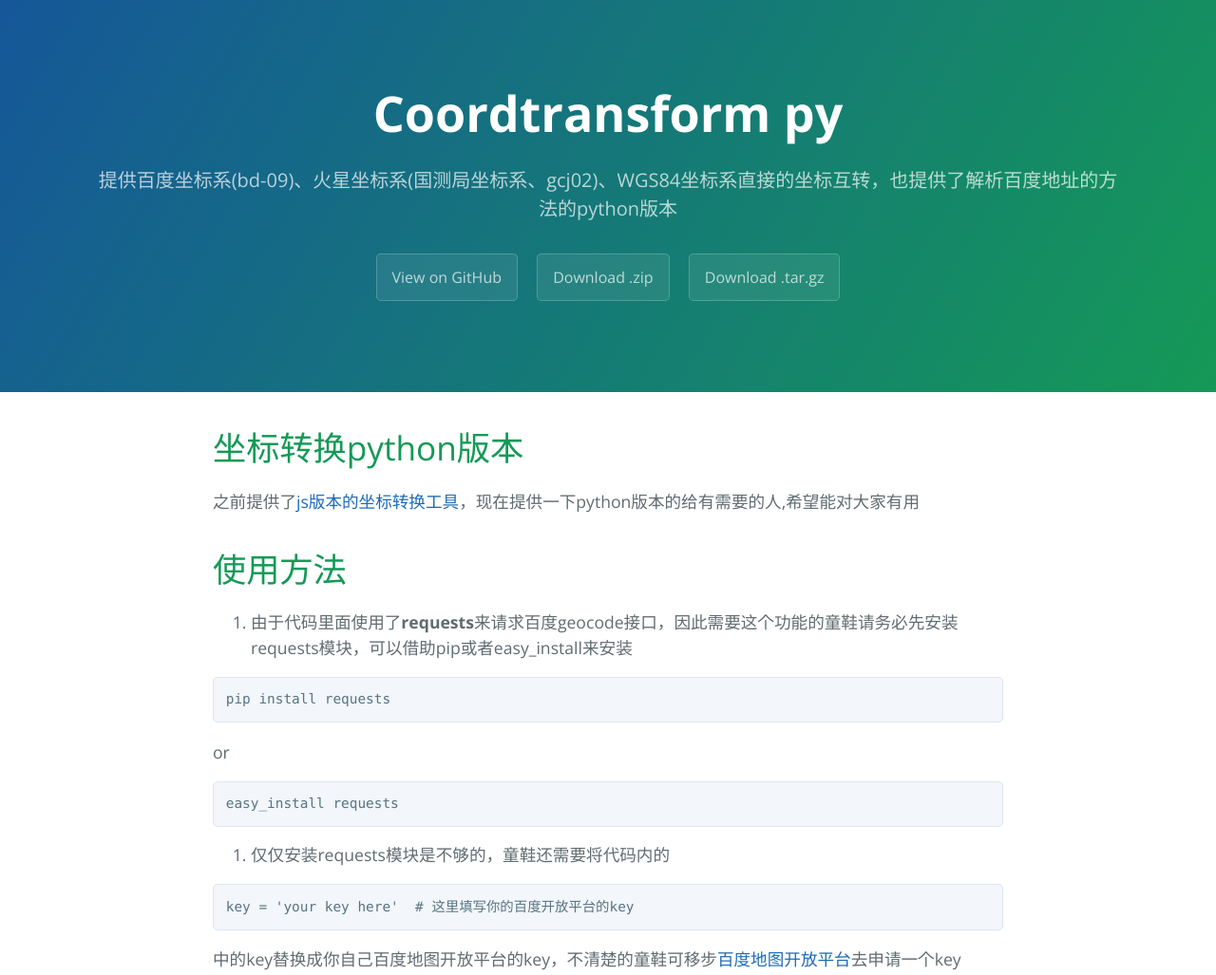
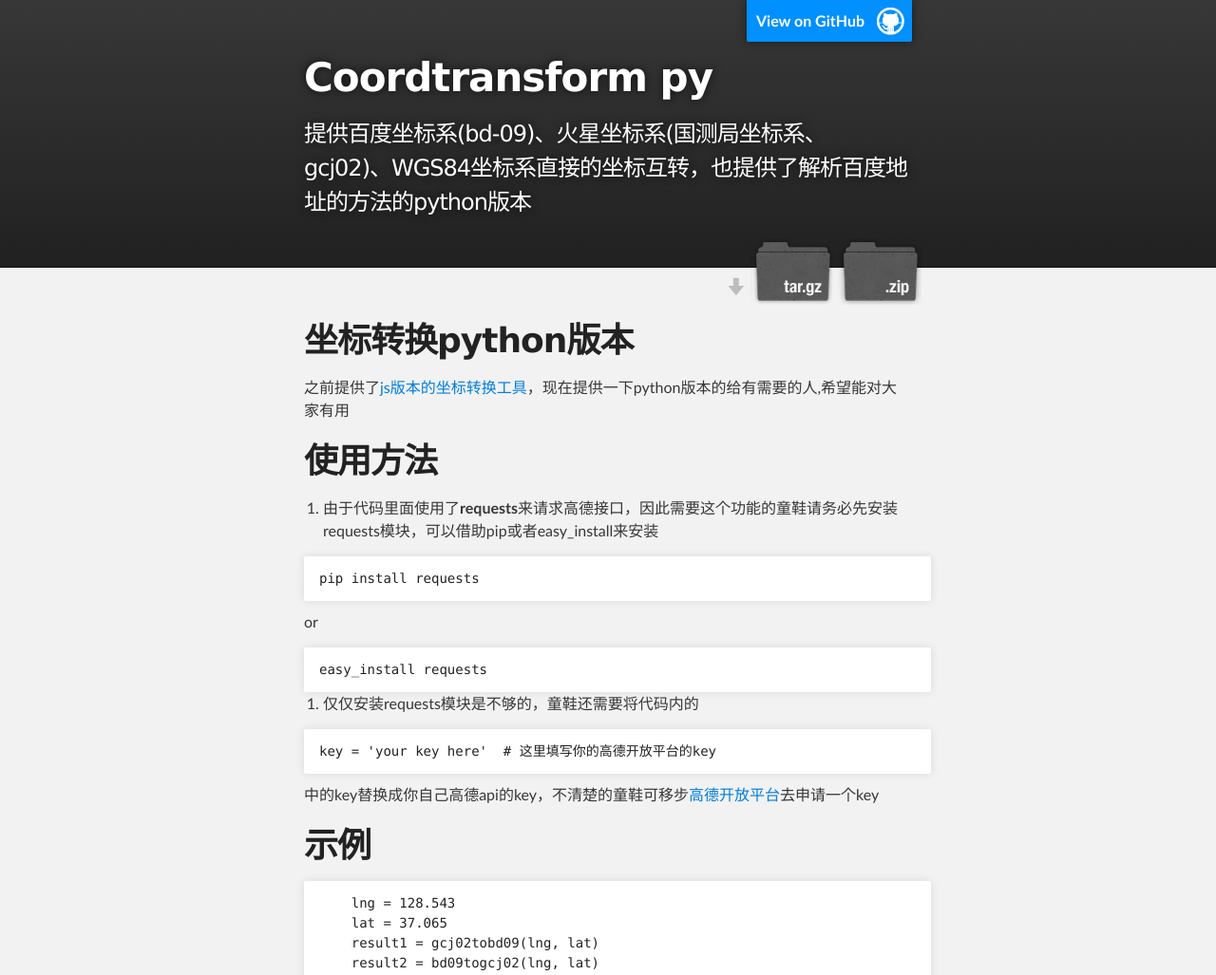
Before and after one commit to wandergis/coordTransform_py, a plain HTML site: page index.html in a window 1280 px wide. Shown: the top 1027 px of the page at 95% size. Drawn offline with nearby package versions, Linux system fonts and the light colour scheme.

Commit message:
Create gh-pages branch via GitHub

```diff
--- a/index.html
+++ b/index.html
@@ -1,34 +1,46 @@
 <!DOCTYPE html>
-<html lang="en-us">
+<html>
+
   <head>
-    <meta charset="UTF-8">
-    <title>Coordtransform py by wandergis</title>
-    <meta name="viewport" content="width=device-width, initial-scale=1">
-    <link rel="stylesheet" type="text/css" href="stylesheets/normalize.css" media="screen">
-    <link href='https://fonts.googleapis.com/css?family=Open+Sans:400,700' rel='stylesheet' type='text/css'>
-    <link rel="stylesheet" type="text/css" href="stylesheets/stylesheet.css" media="screen">
-    <link rel="stylesheet" type="text/css" href="stylesheets/github-light.css" media="screen">
+    <meta charset='utf-8'>
+    <meta http-equiv="X-UA-Compatible" content="chrome=1">
+    <meta name="description" content="Coordtransform py : 提供百度坐标系(bd-09)、火星坐标系(国测局坐标系、gcj02)、WGS84坐标系直接的坐标互转，也提供了解析百度地址的方法的python版本">
+
+    <link rel="stylesheet" type="text/css" media="screen" href="stylesheets/stylesheet.css">
+
+    <title>Coordtransform py</title>
   </head>
+
   <body>
-    <section class="page-header">
-      <h1 class="project-name">Coordtransform py</h1>
-      <h2 class="project-tagline">提供百度坐标系(bd-09)、火星坐标系(国测局坐标系、gcj02)、WGS84坐标系直接的坐标互转，也提供了解析百度地址的方法的python版本</h2>
-      <a href="https://github.com/wandergis/coordTransform_py" class="btn">View on GitHub</a>
-      <a href="https://github.com/wandergis/coordTransform_py/zipball/master" class="btn">Download .zip</a>
-      <a href="https://github.com/wandergis/coordTransform_py/tarball/master" class="btn">Download .tar.gz</a>
-    </section>
 
-    <section class="main-content">
-      <h1>
-<a id="坐标转换python版本" class="anchor" href="#%E5%9D%90%E6%A0%87%E8%BD%AC%E6%8D%A2python%E7%89%88%E6%9C%AC" aria-hidden="true"><span class="octicon octicon-link"></span></a>坐标转换python版本</h1>
+    <!-- HEADER -->
+    <div id="header_wrap" class="outer">
+        <header class="inner">
+          <a id="forkme_banner" href="https://github.com/wandergis/coordTransform_py">View on GitHub</a>
 
-<p>之前提供了<a href="https://github.com/wandergis/coordTransform">js版本的坐标转换工具</a>，现在提供一下python版本的给有需要的人,希望能对大家有用</p>
+          <h1 id="project_title">Coordtransform py</h1>
+          <h2 id="project_tagline">提供百度坐标系(bd-09)、火星坐标系(国测局坐标系、gcj02)、WGS84坐标系直接的坐标互转，也提供了解析百度地址的方法的python版本</h2>
+
+            <section id="downloads">
+              <a class="zip_download_link" href="https://github.com/wandergis/coordTransform_py/zipball/master">Download this project as a .zip file</a>
+              <a class="tar_download_link" href="https://github.com/wandergis/coordTransform_py/tarball/master">Download this project as a tar.gz file</a>
+            </section>
+        </header>
+    </div>
+
+    <!-- MAIN CONTENT -->
+    <div id="main_content_wrap" class="outer">
+      <section id="main_content" class="inner">
+        <h1>
+<a id="坐标转换python版本" class="anchor" href="#%E5%9D%90%E6%A0%87%E8%BD%AC%E6%8D%A2python%E7%89%88%E6%9C%AC" aria-hidden="true"><span aria-hidden="true" class="octicon octicon-link"></span></a>坐标转换python版本</h1>
+
+<p>之前提供了<a href="https://github.com/wandergis/coordtransform">js版本的坐标转换工具</a>，现在提供一下python版本的给有需要的人,希望能对大家有用</p>
 
 <h1>
-<a id="使用方法" class="anchor" href="#%E4%BD%BF%E7%94%A8%E6%96%B9%E6%B3%95" aria-hidden="true"><span class="octicon octicon-link"></span></a>使用方法</h1>
+<a id="使用方法" class="anchor" href="#%E4%BD%BF%E7%94%A8%E6%96%B9%E6%B3%95" aria-hidden="true"><span aria-hidden="true" class="octicon octicon-link"></span></a>使用方法</h1>
 
 <ol>
-<li>由于代码里面使用了<strong>requests</strong>来请求百度geocode接口，因此需要这个功能的童鞋请务必先安装requests模块，可以借助pip或者easy_install来安装</li>
+<li>由于代码里面使用了<strong>requests</strong>来请求高德接口，因此需要这个功能的童鞋请务必先安装requests模块，可以借助pip或者easy_install来安装</li>
 </ol>
 
 <pre><code>pip install requests
@@ -43,13 +55,13 @@
 <li>仅仅安装requests模块是不够的，童鞋还需要将代码内的</li>
 </ol>
 
-<pre><code>key = 'your key here'  # 这里填写你的百度开放平台的key
+<pre><code>key = 'your key here'  # 这里填写你的高德开放平台的key
 </code></pre>
 
-<p>中的key替换成你自己百度地图开放平台的key，不清楚的童鞋可移步<a href="http://developer.baidu.com/map/index.php?title=%E9%A6%96%E9%A1%B5">百度地图开放平台</a>去申请一个key</p>
+<p>中的key替换成你自己高德api的key，不清楚的童鞋可移步<a href="http://lbs.amap.com/dev/">高德开放平台</a>去申请一个key</p>
 
 <h1>
-<a id="示例" class="anchor" href="#%E7%A4%BA%E4%BE%8B" aria-hidden="true"><span class="octicon octicon-link"></span></a>示例</h1>
+<a id="示例" class="anchor" href="#%E7%A4%BA%E4%BE%8B" aria-hidden="true"><span aria-hidden="true" class="octicon octicon-link"></span></a>示例</h1>
 
 <pre><code>    lng = 128.543
     lat = 37.065
@@ -62,19 +74,21 @@
 </code></pre>
 
 <h1>
-<a id="sometips" class="anchor" href="#sometips" aria-hidden="true"><span class="octicon octicon-link"></span></a>sometips</h1>
+<a id="sometips" class="anchor" href="#sometips" aria-hidden="true"><span aria-hidden="true" class="octicon octicon-link"></span></a>sometips</h1>
 
 <p>代码最后写了一些示例代码，不需要的同学可以删掉，完全可以作为一个坐标转换模块引用到大家的项目中</p>
+      </section>
+    </div>
 
-      <footer class="site-footer">
-        <span class="site-footer-owner"><a href="https://github.com/wandergis/coordTransform_py">Coordtransform py</a> is maintained by <a href="https://github.com/wandergis">wandergis</a>.</span>
+    <!-- FOOTER  -->
+    <div id="footer_wrap" class="outer">
+      <footer class="inner">
+        <p class="copyright">Coordtransform py maintained by <a href="https://github.com/wandergis">wandergis</a></p>
+        <p>Published with <a href="https://pages.github.com">GitHub Pages</a></p>
+      </footer>
+    </div>
 
-        <span class="site-footer-credits">This page was generated by <a href="https://pages.github.com">GitHub Pages</a> using the <a href="https://github.com/jasonlong/cayman-theme">Cayman theme</a> by <a href="https://twitter.com/jasonlong">Jason Long</a>.</span>
-      </footer>
-
-    </section>
-
-            <script type="text/javascript">
+              <script type="text/javascript">
             var gaJsHost = (("https:" == document.location.protocol) ? "https://ssl." : "http://www.");
             document.write(unescape("%3Cscript src='" + gaJsHost + "google-analytics.com/ga.js' type='text/javascript'%3E%3C/script%3E"));
           </script>
@@ -85,5 +99,6 @@
             } catch(err) {}
           </script>
 
+
   </body>
 </html>
--- /dev/null
+++ b/javascripts/main.js
@@ -0,0 +1 @@
+console.log('This would be the main JS file.');
--- a/stylesheets/stylesheet.css
+++ b/stylesheets/stylesheet.css
@@ -1,245 +1,425 @@
-* {
-  box-sizing: border-box; }
+/*******************************************************************************
+Slate Theme for GitHub Pages
+by Jason Costello, @jsncostello
+*******************************************************************************/
+
+@import url(github-light.css);
+
+/*******************************************************************************
+MeyerWeb Reset
+*******************************************************************************/
+
+html, body, div, span, applet, object, iframe,
+h1, h2, h3, h4, h5, h6, p, blockquote, pre,
+a, abbr, acronym, address, big, cite, code,
+del, dfn, em, img, ins, kbd, q, s, samp,
+small, strike, strong, sub, sup, tt, var,
+b, u, i, center,
+dl, dt, dd, ol, ul, li,
+fieldset, form, label, legend,
+table, caption, tbody, tfoot, thead, tr, th, td,
+article, aside, canvas, details, embed,
+figure, figcaption, footer, header, hgroup,
+menu, nav, output, ruby, section, summary,
+time, mark, audio, video {
+  margin: 0;
+  padding: 0;
+  border: 0;
+  font: inherit;
+  vertical-align: baseline;
+}
+
+/* HTML5 display-role reset for older browsers */
+article, aside, details, figcaption, figure,
+footer, header, hgroup, menu, nav, section {
+  display: block;
+}
+
+ol, ul {
+  list-style: none;
+}
+
+table {
+  border-collapse: collapse;
+  border-spacing: 0;
+}
+
+/*******************************************************************************
+Theme Styles
+*******************************************************************************/
 
 body {
-  padding: 0;
-  margin: 0;
-  font-family: "Open Sans", "Helvetica Neue", Helvetica, Arial, sans-serif;
+  box-sizing: border-box;
+  color:#373737;
+  background: #212121;
   font-size: 16px;
+  font-family: 'Myriad Pro', Calibri, Helvetica, Arial, sans-serif;
   line-height: 1.5;
-  color: #606c71; }
+  -webkit-font-smoothing: antialiased;
+}
+
+h1, h2, h3, h4, h5, h6 {
+  margin: 10px 0;
+  font-weight: 700;
+  color:#222222;
+  font-family: 'Lucida Grande', 'Calibri', Helvetica, Arial, sans-serif;
+  letter-spacing: -1px;
+}
+
+h1 {
+  font-size: 36px;
+  font-weight: 700;
+}
+
+h2 {
+  padding-bottom: 10px;
+  font-size: 32px;
+  background: url('../images/bg_hr.png') repeat-x bottom;
+}
+
+h3 {
+  font-size: 24px;
+}
+
+h4 {
+  font-size: 21px;
+}
+
+h5 {
+  font-size: 18px;
+}
+
+h6 {
+  font-size: 16px;
+}
+
+p {
+  margin: 10px 0 15px 0;
+}
+
+footer p {
+  color: #f2f2f2;
+}
 
 a {
-  color: #1e6bb8;
-  text-decoration: none; }
-  a:hover {
-    text-decoration: underline; }
+  text-decoration: none;
+  color: #007edf;
+  text-shadow: none;
 
-.btn {
-  display: inline-block;
-  margin-bottom: 1rem;
-  color: rgba(255, 255, 255, 0.7);
-  background-color: rgba(255, 255, 255, 0.08);
-  border-color: rgba(255, 255, 255, 0.2);
-  border-style: solid;
-  border-width: 1px;
-  border-radius: 0.3rem;
-  transition: color 0.2s, background-color 0.2s, border-color 0.2s; }
-  .btn + .btn {
-    margin-left: 1rem; }
+  transition: color 0.5s ease;
+  transition: text-shadow 0.5s ease;
+  -webkit-transition: color 0.5s ease;
+  -webkit-transition: text-shadow 0.5s ease;
+  -moz-transition: color 0.5s ease;
+  -moz-transition: text-shadow 0.5s ease;
+  -o-transition: color 0.5s ease;
+  -o-transition: text-shadow 0.5s ease;
+  -ms-transition: color 0.5s ease;
+  -ms-transition: text-shadow 0.5s ease;
+}
 
-.btn:hover {
-  color: rgba(255, 255, 255, 0.8);
-  text-decoration: none;
-  background-color: rgba(255, 255, 255, 0.2);
-  border-color: rgba(255, 255, 255, 0.3); }
+a:hover, a:focus {text-decoration: underline;}
 
-@media screen and (min-width: 64em) {
-  .btn {
-    padding: 0.75rem 1rem; } }
+footer a {
+  color: #F2F2F2;
+  text-decoration: underline;
+}
 
-@media screen and (min-width: 42em) and (max-width: 64em) {
-  .btn {
-    padding: 0.6rem 0.9rem;
-    font-size: 0.9rem; } }
+em {
+  font-style: italic;
+}
 
-@media screen and (max-width: 42em) {
-  .btn {
-    display: block;
-    width: 100%;
-    padding: 0.75rem;
-    font-size: 0.9rem; }
-    .btn + .btn {
-      margin-top: 1rem;
-      margin-left: 0; } }
+strong {
+  font-weight: bold;
+}
 
-.page-header {
+img {
+  position: relative;
+  margin: 0 auto;
+  max-width: 739px;
+  padding: 5px;
+  margin: 10px 0 10px 0;
+  border: 1px solid #ebebeb;
+
+  box-shadow: 0 0 5px #ebebeb;
+  -webkit-box-shadow: 0 0 5px #ebebeb;
+  -moz-box-shadow: 0 0 5px #ebebeb;
+  -o-box-shadow: 0 0 5px #ebebeb;
+  -ms-box-shadow: 0 0 5px #ebebeb;
+}
+
+p img {
+  display: inline;
+  margin: 0;
+  padding: 0;
+  vertical-align: middle;
+  text-align: center;
+  border: none;
+}
+
+pre, code {
+  width: 100%;
+  color: #222;
+  background-color: #fff;
+
+  font-family: Monaco, "Bitstream Vera Sans Mono", "Lucida Console", Terminal, monospace;
+  font-size: 14px;
+
+  border-radius: 2px;
+  -moz-border-radius: 2px;
+  -webkit-border-radius: 2px;
+}
+
+pre {
+  width: 100%;
+  padding: 10px;
+  box-shadow: 0 0 10px rgba(0,0,0,.1);
+  overflow: auto;
+}
+
+code {
+  padding: 3px;
+  margin: 0 3px;
+  box-shadow: 0 0 10px rgba(0,0,0,.1);
+}
+
+pre code {
+  display: block;
+  box-shadow: none;
+}
+
+blockquote {
+  color: #666;
+  margin-bottom: 20px;
+  padding: 0 0 0 20px;
+  border-left: 3px solid #bbb;
+}
+
+
+ul, ol, dl {
+  margin-bottom: 15px
+}
+
+ul {
+  list-style-position: inside;
+  list-style: disc;
+  padding-left: 20px;
+}
+
+ol {
+  list-style-position: inside;
+  list-style: decimal;
+  padding-left: 20px;
+}
+
+dl dt {
+  font-weight: bold;
+}
+
+dl dd {
+  padding-left: 20px;
+  font-style: italic;
+}
+
+dl p {
+  padding-left: 20px;
+  font-style: italic;
+}
+
+hr {
+  height: 1px;
+  margin-bottom: 5px;
+  border: none;
+  background: url('../images/bg_hr.png') repeat-x center;
+}
+
+table {
+  border: 1px solid #373737;
+  margin-bottom: 20px;
+  text-align: left;
+ }
+
+th {
+  font-family: 'Lucida Grande', 'Helvetica Neue', Helvetica, Arial, sans-serif;
+  padding: 10px;
+  background: #373737;
   color: #fff;
-  text-align: center;
-  background-color: #159957;
-  background-image: linear-gradient(120deg, #155799, #159957); }
+ }
 
-@media screen and (min-width: 64em) {
-  .page-header {
-    padding: 5rem 6rem; } }
+td {
+  padding: 10px;
+  border: 1px solid #373737;
+ }
 
-@media screen and (min-width: 42em) and (max-width: 64em) {
-  .page-header {
-    padding: 3rem 4rem; } }
+form {
+  background: #f2f2f2;
+  padding: 20px;
+}
 
-@media screen and (max-width: 42em) {
-  .page-header {
-    padding: 2rem 1rem; } }
+/*******************************************************************************
+Full-Width Styles
+*******************************************************************************/
 
-.project-name {
-  margin-top: 0;
-  margin-bottom: 0.1rem; }
+.outer {
+  width: 100%;
+}
 
-@media screen and (min-width: 64em) {
-  .project-name {
-    font-size: 3.25rem; } }
+.inner {
+  position: relative;
+  max-width: 640px;
+  padding: 20px 10px;
+  margin: 0 auto;
+}
 
-@media screen and (min-width: 42em) and (max-width: 64em) {
-  .project-name {
-    font-size: 2.25rem; } }
+#forkme_banner {
+  display: block;
+  position: absolute;
+  top:0;
+  right: 10px;
+  z-index: 10;
+  padding: 10px 50px 10px 10px;
+  color: #fff;
+  background: url('../images/blacktocat.png') #0090ff no-repeat 95% 50%;
+  font-weight: 700;
+  box-shadow: 0 0 10px rgba(0,0,0,.5);
+  border-bottom-left-radius: 2px;
+  border-bottom-right-radius: 2px;
+}
 
-@media screen and (max-width: 42em) {
-  .project-name {
-    font-size: 1.75rem; } }
+#header_wrap {
+  background: #212121;
+  background: -moz-linear-gradient(top, #373737, #212121);
+  background: -webkit-linear-gradient(top, #373737, #212121);
+  background: -ms-linear-gradient(top, #373737, #212121);
+  background: -o-linear-gradient(top, #373737, #212121);
+  background: linear-gradient(top, #373737, #212121);
+}
 
-.project-tagline {
-  margin-bottom: 2rem;
-  font-weight: normal;
-  opacity: 0.7; }
+#header_wrap .inner {
+  padding: 50px 10px 30px 10px;
+}
 
-@media screen and (min-width: 64em) {
-  .project-tagline {
-    font-size: 1.25rem; } }
+#project_title {
+  margin: 0;
+  color: #fff;
+  font-size: 42px;
+  font-weight: 700;
+  text-shadow: #111 0px 0px 10px;
+}
 
-@media screen and (min-width: 42em) and (max-width: 64em) {
-  .project-tagline {
-    font-size: 1.15rem; } }
+#project_tagline {
+  color: #fff;
+  font-size: 24px;
+  font-weight: 300;
+  background: none;
+  text-shadow: #111 0px 0px 10px;
+}
 
-@media screen and (max-width: 42em) {
-  .project-tagline {
-    font-size: 1rem; } }
+#downloads {
+  position: absolute;
+  width: 210px;
+  z-index: 10;
+  bottom: -40px;
+  right: 0;
+  height: 70px;
+  background: url('../images/icon_download.png') no-repeat 0% 90%;
+}
 
-.main-content :first-child {
-  margin-top: 0; }
-.main-content img {
-  max-width: 100%; }
-.main-content h1, .main-content h2, .main-content h3, .main-content h4, .main-content h5, .main-content h6 {
-  margin-top: 2rem;
-  margin-bottom: 1rem;
-  font-weight: normal;
-  color: #159957; }
-.main-content p {
-  margin-bottom: 1em; }
-.main-content code {
-  padding: 2px 4px;
-  font-family: Consolas, "Liberation Mono", Menlo, Courier, monospace;
-  font-size: 0.9rem;
-  color: #383e41;
-  background-color: #f3f6fa;
-  border-radius: 0.3rem; }
-.main-content pre {
-  padding: 0.8rem;
-  margin-top: 0;
-  margin-bottom: 1rem;
-  font: 1rem Consolas, "Liberation Mono", Menlo, Courier, monospace;
-  color: #567482;
-  word-wrap: normal;
-  background-color: #f3f6fa;
-  border: solid 1px #dce6f0;
-  border-radius: 0.3rem; }
-  .main-content pre > code {
-    padding: 0;
-    margin: 0;
-    font-size: 0.9rem;
-    color: #567482;
-    word-break: normal;
-    white-space: pre;
-    background: transparent;
-    border: 0; }
-.main-content .highlight {
-  margin-bottom: 1rem; }
-  .main-content .highlight pre {
-    margin-bottom: 0;
-    word-break: normal; }
-.main-content .highlight pre, .main-content pre {
-  padding: 0.8rem;
-  overflow: auto;
-  font-size: 0.9rem;
-  line-height: 1.45;
-  border-radius: 0.3rem; }
-.main-content pre code, .main-content pre tt {
-  display: inline;
-  max-width: initial;
-  padding: 0;
-  margin: 0;
-  overflow: initial;
-  line-height: inherit;
-  word-wrap: normal;
-  background-color: transparent;
-  border: 0; }
-  .main-content pre code:before, .main-content pre code:after, .main-content pre tt:before, .main-content pre tt:after {
-    content: normal; }
-.main-content ul, .main-content ol {
-  margin-top: 0; }
-.main-content blockquote {
-  padding: 0 1rem;
-  margin-left: 0;
-  color: #819198;
-  border-left: 0.3rem solid #dce6f0; }
-  .main-content blockquote > :first-child {
-    margin-top: 0; }
-  .main-content blockquote > :last-child {
-    margin-bottom: 0; }
-.main-content table {
+.zip_download_link {
   display: block;
-  width: 100%;
-  overflow: auto;
-  word-break: normal;
-  word-break: keep-all; }
-  .main-content table th {
-    font-weight: bold; }
-  .main-content table th, .main-content table td {
-    padding: 0.5rem 1rem;
-    border: 1px solid #e9ebec; }
-.main-content dl {
-  padding: 0; }
-  .main-content dl dt {
-    padding: 0;
-    margin-top: 1rem;
-    font-size: 1rem;
-    font-weight: bold; }
-  .main-content dl dd {
-    padding: 0;
-    margin-bottom: 1rem; }
-.main-content hr {
-  height: 2px;
-  padding: 0;
-  margin: 1rem 0;
-  background-color: #eff0f1;
-  border: 0; }
+  float: right;
+  width: 90px;
+  height:70px;
+  text-indent: -5000px;
+  overflow: hidden;
+  background: url(../images/sprite_download.png) no-repeat bottom left;
+}
 
-@media screen and (min-width: 64em) {
-  .main-content {
-    max-width: 64rem;
-    padding: 2rem 6rem;
-    margin: 0 auto;
-    font-size: 1.1rem; } }
+.tar_download_link {
+  display: block;
+  float: right;
+  width: 90px;
+  height:70px;
+  text-indent: -5000px;
+  overflow: hidden;
+  background: url(../images/sprite_download.png) no-repeat bottom right;
+  margin-left: 10px;
+}
 
-@media screen and (min-width: 42em) and (max-width: 64em) {
-  .main-content {
-    padding: 2rem 4rem;
-    font-size: 1.1rem; } }
+.zip_download_link:hover {
+  background: url(../images/sprite_download.png) no-repeat top left;
+}
 
-@media screen and (max-width: 42em) {
-  .main-content {
-    padding: 2rem 1rem;
-    font-size: 1rem; } }
+.tar_download_link:hover {
+  background: url(../images/sprite_download.png) no-repeat top right;
+}
 
-.site-footer {
-  padding-top: 2rem;
-  margin-top: 2rem;
-  border-top: solid 1px #eff0f1; }
+#main_content_wrap {
+  background: #f2f2f2;
+  border-top: 1px solid #111;
+  border-bottom: 1px solid #111;
+}
 
-.site-footer-owner {
-  display: block;
-  font-weight: bold; }
+#main_content {
+  padding-top: 40px;
+}
 
-.site-footer-credits {
-  color: #819198; }
+#footer_wrap {
+  background: #212121;
+}
 
-@media screen and (min-width: 64em) {
-  .site-footer {
-    font-size: 1rem; } }
 
-@media screen and (min-width: 42em) and (max-width: 64em) {
-  .site-footer {
-    font-size: 1rem; } }
 
-@media screen and (max-width: 42em) {
-  .site-footer {
-    font-size: 0.9rem; } }
+/*******************************************************************************
+Small Device Styles
+*******************************************************************************/
+
+@media screen and (max-width: 480px) {
+  body {
+    font-size:14px;
+  }
+
+  #downloads {
+    display: none;
+  }
+
+  .inner {
+    min-width: 320px;
+    max-width: 480px;
+  }
+
+  #project_title {
+  font-size: 32px;
+  }
+
+  h1 {
+    font-size: 28px;
+  }
+
+  h2 {
+    font-size: 24px;
+  }
+
+  h3 {
+    font-size: 21px;
+  }
+
+  h4 {
+    font-size: 18px;
+  }
+
+  h5 {
+    font-size: 14px;
+  }
+
+  h6 {
+    font-size: 12px;
+  }
+
+  code, pre {
+    min-width: 320px;
+    max-width: 480px;
+    font-size: 11px;
+  }
+
+}
```
Also changed, not shown: params.json (+7 -1 lines), images/bg_hr.png (added), images/blacktocat.png (added), images/icon_download.png (added), images/sprite_download.png (added).
